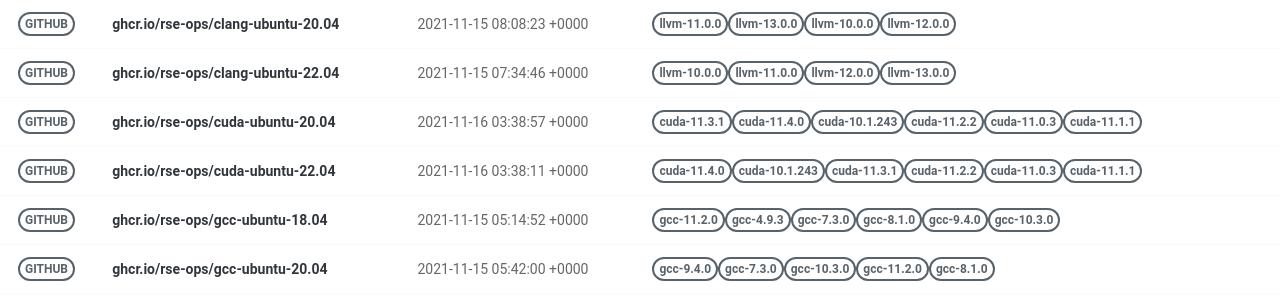
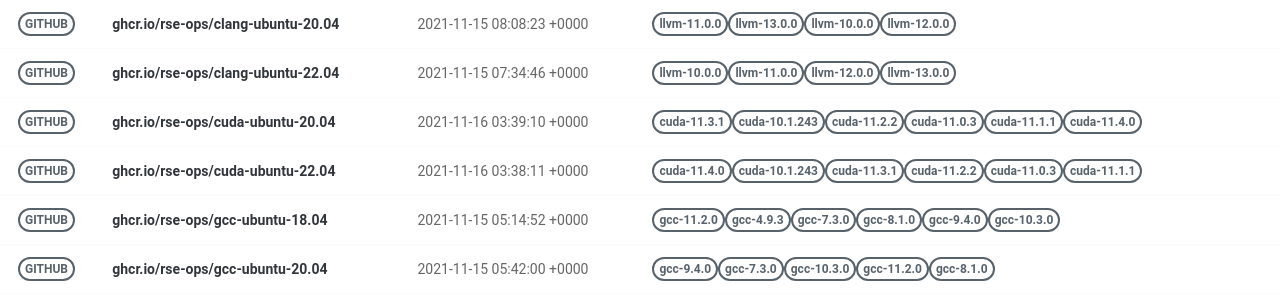
Before and after one commit to rse-ops/docker-images, a Jekyll site: the page built from pages/index.md, in a window 1280 px wide. Shown: the part 179-479 px from the top of the page. Built offline with Jekyll 4.4.1, drawn with Linux system fonts in a browser that asks for light colours; nearby versions of some CDN libraries.

Commit message:
Automated push to update library 2021-11-16

```diff
--- a/_library/ghcr.io-rse-ops-cuda-ubuntu-20.04.md
+++ b/_library/ghcr.io-rse-ops-cuda-ubuntu-20.04.md
@@ -1,7 +1,7 @@
 ---
 layout: container
 name: ghcr.io/rse-ops/cuda-ubuntu-20.04
-updated_at: 2021-11-16 03:38:57.014785
+updated_at: 2021-11-16 03:39:10.370813
 
 
 container_url: https://github.com/orgs/rse-ops/packages/container/package/cuda-ubuntu-20.04
```
Also changed, not shown: other parts of _library/ghcr.io-rse-ops-cuda-ubuntu-20.04.md (+3 -3 lines).
